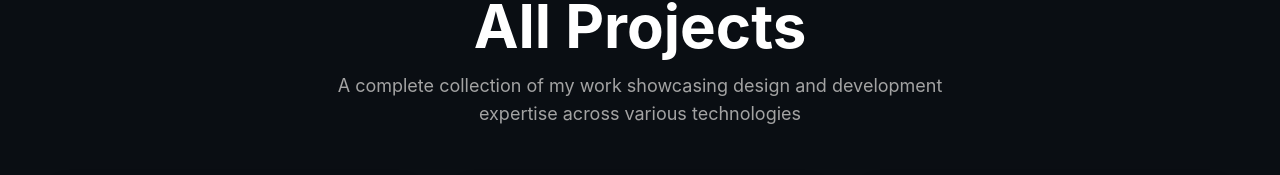
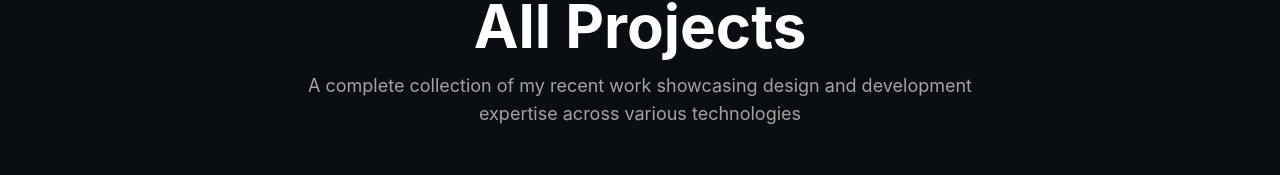
Before and after one commit to mostafamohamedaly/portfolio, a React (Create React App) app: page /projects in a window 1280 px wide. Shown: the part 188-363 px from the top of the page. Built offline with nearby package versions, Linux system fonts and the light colour scheme; the HTML template or start-up script is replaced by a standard one.

Commit message:
edited a paragraph

```diff
--- a/src/Pages/AllProjects.jsx
+++ b/src/Pages/AllProjects.jsx
@@ -87,7 +87,7 @@ const AllProjects = () => {
                 darkMode ? "text-neutral-400" : "text-neutral-600"
               }`}
             >
-              A complete collection of my work showcasing design and development
+              A complete collection of my recent work showcasing design and development
               expertise across various technologies
             </p>
           </div>
```
